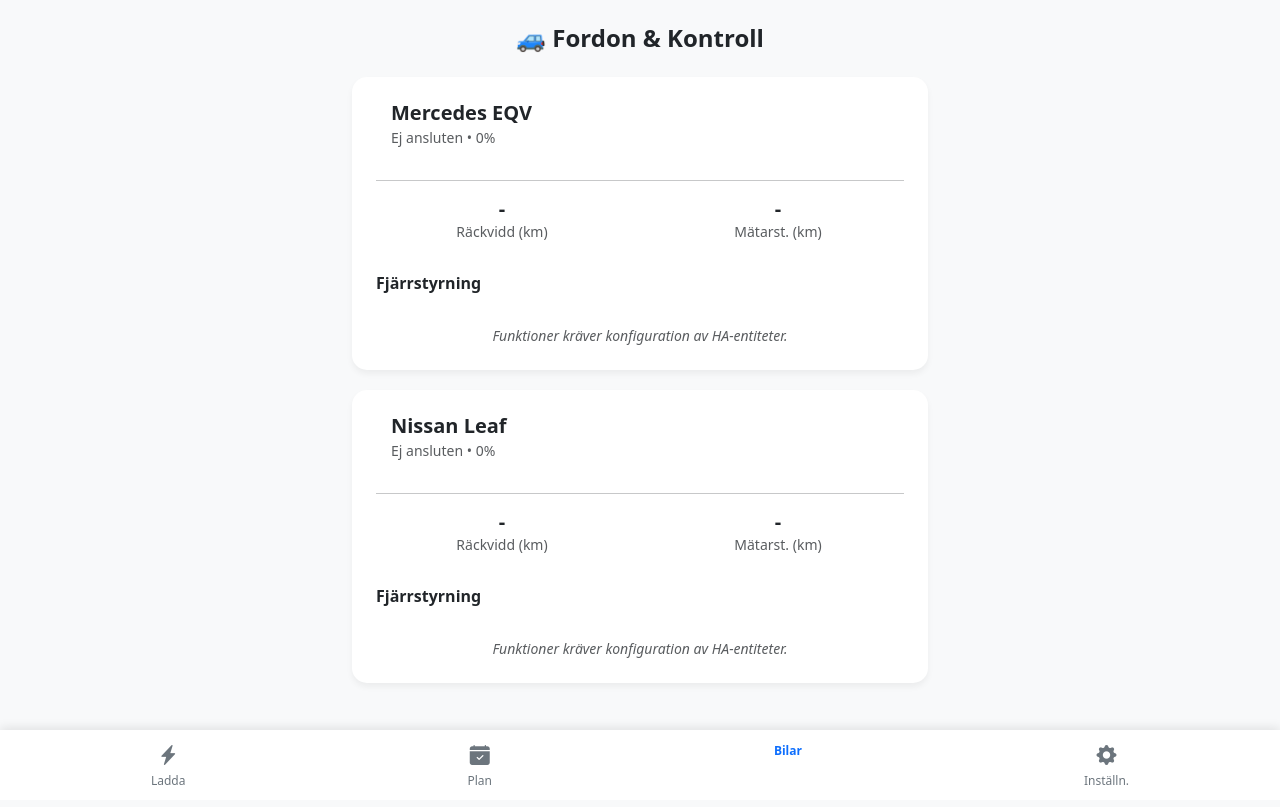
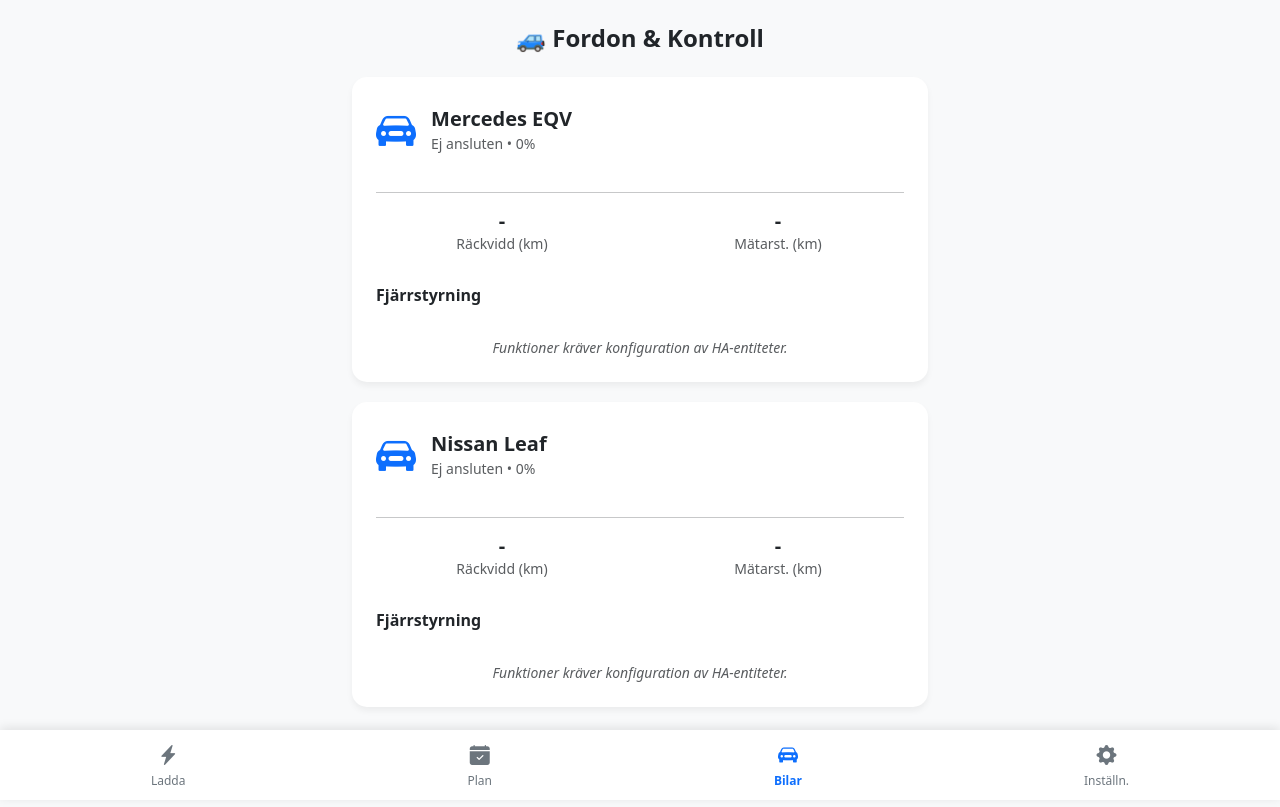
Before and after one commit to Peccz/ev-smart-charger, a Flask app: page /cars in a window 1280 px wide. Before the commit the page ends 785 px from the top, so only its background shows below. Run offline with Flask 3, Linux system fonts and the light colour scheme; data that the repository does not hold is empty; some libraries are stand-ins or nearby versions.

Commit message:
Auto-deploy updates (Clean Install Prep)

```diff
--- a/src/web/templates/cars.html
+++ b/src/web/templates/cars.html
@@ -5,7 +5,7 @@
     <meta name="viewport" content="width=device-width, initial-scale=1.0, maximum-scale=1.0, user-scalable=no">
     <title>Fordon - EV Smart Charger</title>
     <link href="https://cdn.jsdelivr.net/npm/bootstrap@5.3.0/dist/css/bootstrap.min.css" rel="stylesheet">
-    <link rel="stylesheet" href="https://cdn.jsdelivr.net/npm/bootstrap-icons@1.7.2/font/bootstrap-icons.css">
+    <link rel="stylesheet" href="https://cdn.jsdelivr.net/npm/bootstrap-icons@1.11.1/font/bootstrap-icons.css">
     <style>
         body { background-color: #f8f9fa; }
         .card { border-radius: 15px; border: none; box-shadow: 0 4px 6px rgba(0,0,0,0.05); margin-bottom: 20px; }
--- a/src/web/templates/index.html
+++ b/src/web/templates/index.html
@@ -5,7 +5,7 @@
     <meta name="viewport" content="width=device-width, initial-scale=1.0, maximum-scale=1.0, user-scalable=no">
     <title>EV Smart Charger</title>
     <link href="https://cdn.jsdelivr.net/npm/bootstrap@5.3.0/dist/css/bootstrap.min.css" rel="stylesheet">
-    <link rel="stylesheet" href="https://cdn.jsdelivr.net/npm/bootstrap-icons@1.7.2/font/bootstrap-icons.css">
+    <link rel="stylesheet" href="https://cdn.jsdelivr.net/npm/bootstrap-icons@1.11.1/font/bootstrap-icons.css">
     <style>
         body { background-color: #f8f9fa; }
         .card { border-radius: 15px; border: none; box-shadow: 0 4px 6px rgba(0,0,0,0.05); margin-bottom: 20px; }
--- a/src/web/templates/planning.html
+++ b/src/web/templates/planning.html
@@ -5,7 +5,7 @@
     <meta name="viewport" content="width=device-width, initial-scale=1.0, maximum-scale=1.0, user-scalable=no">
     <title>Planering - EV Smart Charger</title>
     <link href="https://cdn.jsdelivr.net/npm/bootstrap@5.3.0/dist/css/bootstrap.min.css" rel="stylesheet">
-    <link rel="stylesheet" href="https://cdn.jsdelivr.net/npm/bootstrap-icons@1.7.2/font/bootstrap-icons.css">
+    <link rel="stylesheet" href="https://cdn.jsdelivr.net/npm/bootstrap-icons@1.11.1/font/bootstrap-icons.css">
     <script src="https://cdn.jsdelivr.net/npm/chart.js"></script>
     <style>
         body { background-color: #f8f9fa; }
--- a/src/web/templates/settings.html
+++ b/src/web/templates/settings.html
@@ -5,7 +5,7 @@
     <meta name="viewport" content="width=device-width, initial-scale=1.0, maximum-scale=1.0, user-scalable=no">
     <title>Inställningar - EV Smart Charger</title>
     <link href="https://cdn.jsdelivr.net/npm/bootstrap@5.3.0/dist/css/bootstrap.min.css" rel="stylesheet">
-    <link rel="stylesheet" href="https://cdn.jsdelivr.net/npm/bootstrap-icons@1.7.2/font/bootstrap-icons.css">
+    <link rel="stylesheet" href="https://cdn.jsdelivr.net/npm/bootstrap-icons@1.11.1/font/bootstrap-icons.css">
     <style>
         body { background-color: #f8f9fa; }
         .card { border-radius: 15px; border: none; box-shadow: 0 4px 6px rgba(0,0,0,0.05); margin-bottom: 20px; }
```
